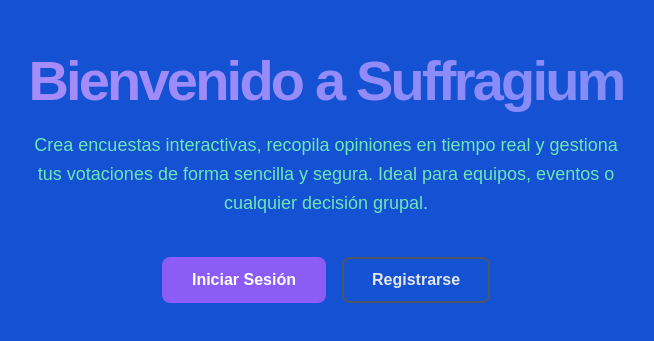
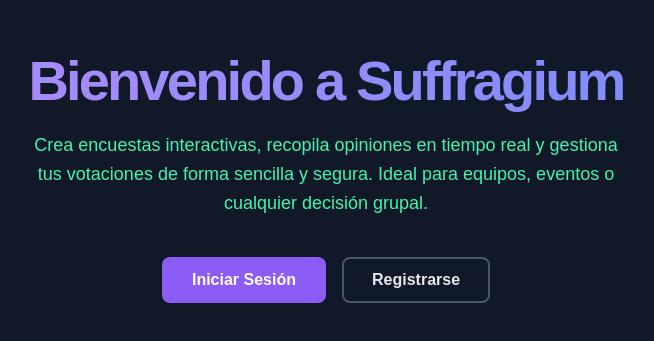
Before and after one commit to JQuiej/Votaciones_umg, a Next.js app: page / in a window 1280 px wide. Shown: the part 243-584 px from the top of the page, without its empty margins (314-968 px from the left). Built offline with nearby package versions, Linux system fonts and the light colour scheme; no server answers.

Commit message:
Se suben cambios finales (espero1)

```diff
--- a/src/app/home.module.css
+++ b/src/app/home.module.css
@@ -6,7 +6,7 @@
   align-items: center;
   justify-content: center;
   min-height: 100vh;
-  background-color: #1451d3; /* Un fondo oscuro (gris-azul) */
+  background-color: #111827; /* Un fondo oscuro (gris-azul) */
   color: #f9fafb; /* Texto claro por defecto */
   padding: 1rem;
   font-family: sans-serif;
@@ -32,7 +32,7 @@
 /* Estilo para el párrafo de descripción */
 .description {
   font-size: 1.125rem; /* Un poco más grande que el texto normal */
-  color: #6ee7b7;/* Un gris claro para no competir con el título */
+  color: #42f5ad;/* Un gris claro para no competir con el título */
   line-height: 1.6; /* Espaciado entre líneas */
   margin-bottom: 2.5rem; /* Espacio antes de los botones */
 }
```
